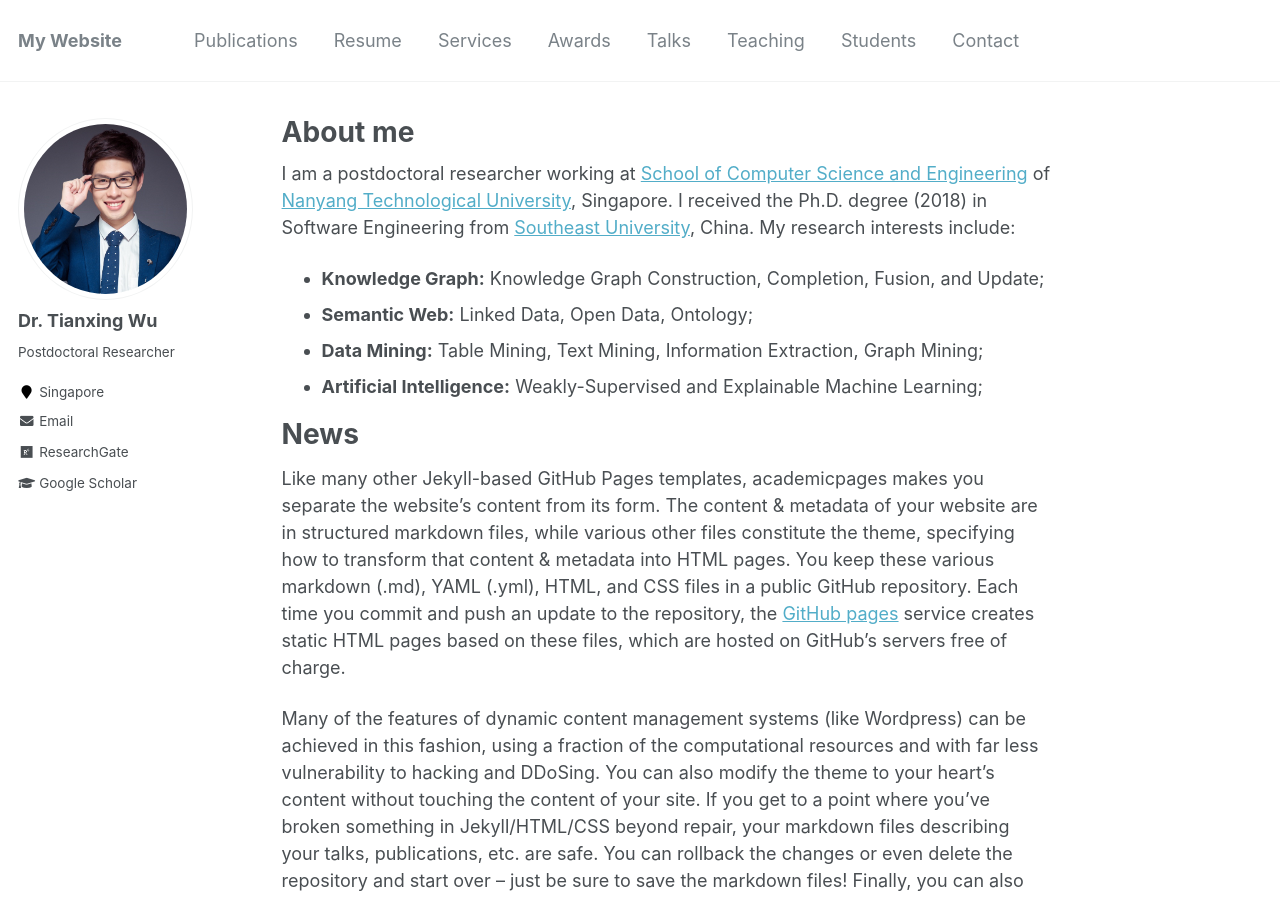
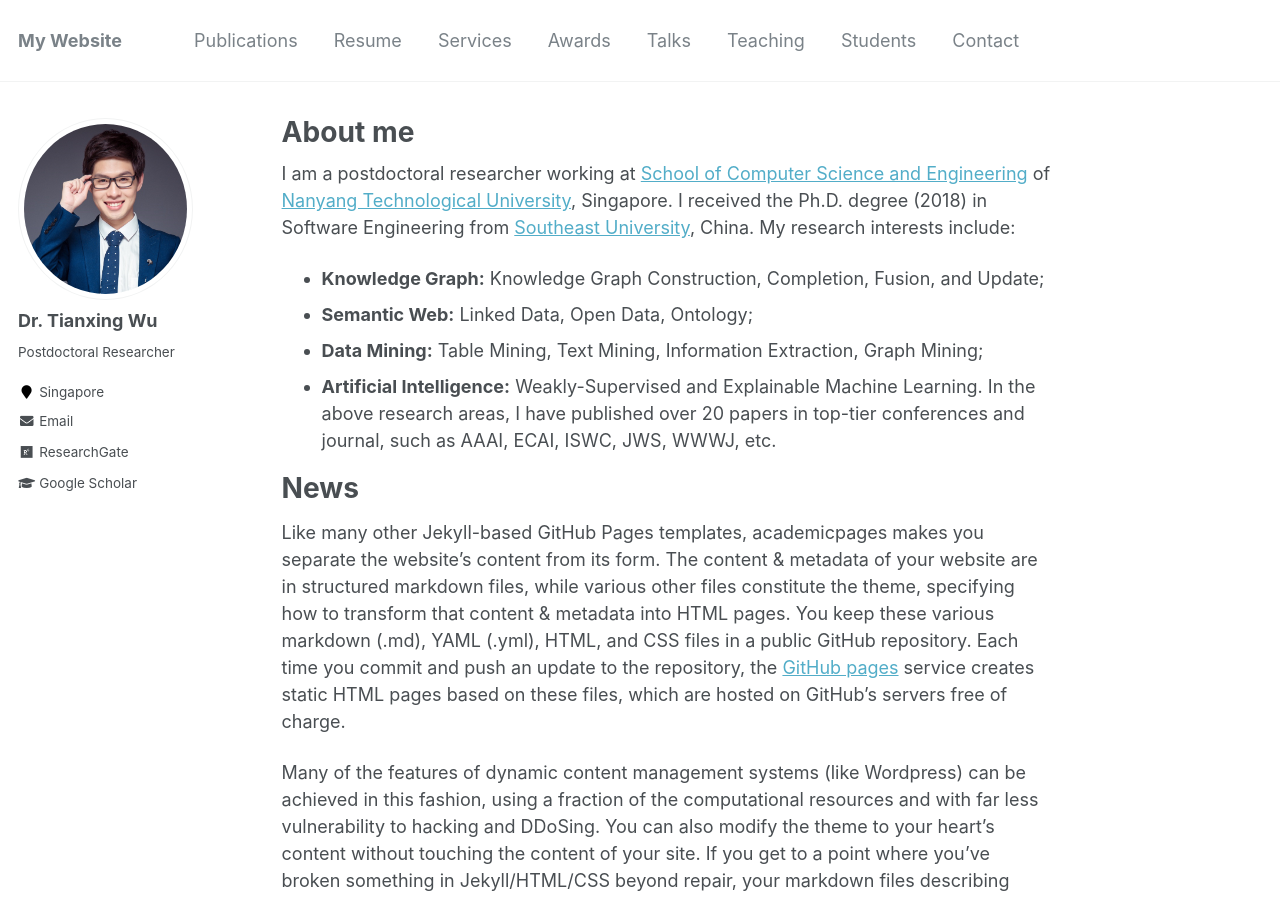
Before and after one commit to tianxing-wu/tianxing-wu.github.io, a Jekyll site: the page built from _pages/about.md, in a window 1280 px wide and 900 px high. Built offline with Jekyll 4.4.1, drawn with Linux system fonts in a browser that asks for light colours.

Commit message:
site update

```diff
--- a/_pages/about.md
+++ b/_pages/about.md
@@ -12,7 +12,8 @@ I am a postdoctoral researcher working at [School of Computer Science and Engine
 * **Knowledge Graph:** Knowledge Graph Construction, Completion, Fusion, and Update;
 * **Semantic Web:** Linked Data, Open Data, Ontology;
 * **Data Mining:** Table Mining, Text Mining, Information Extraction, Graph Mining;
-* **Artificial Intelligence:** Weakly-Supervised and Explainable Machine Learning;
+* **Artificial Intelligence:** Weakly-Supervised and Explainable Machine Learning.
+In the above research areas, I have published over 20 papers in top-tier conferences and journal, such as AAAI, ECAI, ISWC, JWS, WWWJ, etc.
 
 News
 ======
```
Also changed, not shown: 1 other file.
